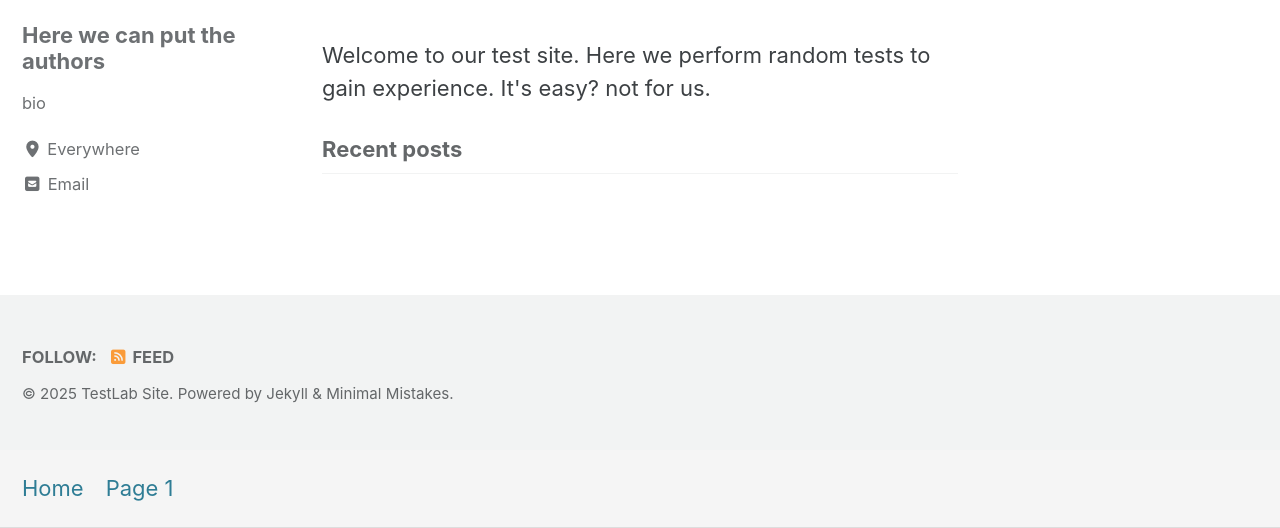
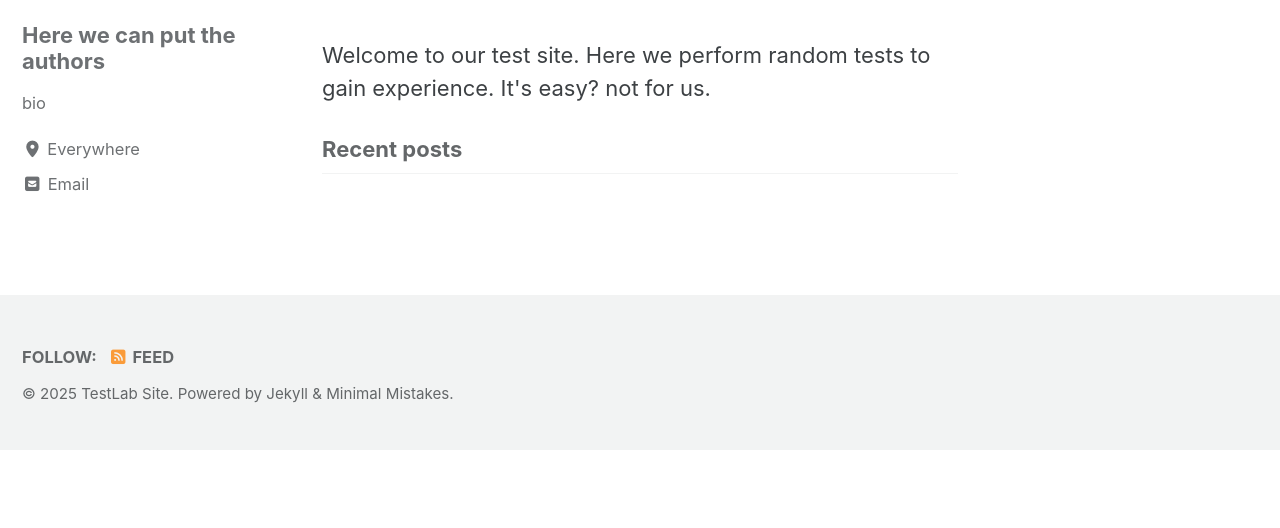
Before and after one commit to GitForTest3141592/TestLab, a Jekyll site: the page built from index.html, in a window 1280 px wide. Shown: the part 549-1077 px from the top of the page. Built offline with Jekyll 4.4.1, drawn with Linux system fonts in a browser that asks for light colours; cached includes are drawn as plain includes; the list of posts is cut into pages by our own code; after the commit the page ends 999 px from its top, so only the background shows below that.

Commit message:
Update default.html

```diff
--- a/_layouts/default.html
+++ b/_layouts/default.html
@@ -42,18 +42,6 @@
       </footer>
     </div>
 
-    <nav style="background: #f5f5f5; padding: 1rem; border-bottom: 1px solid #ddd;">
-       <ul style="display: flex; list-style: none; margin: 0; padding: 0;">
-         <li style="margin-right: 1rem;">
-           <a href="{{ '/' | relative_url }}">Home</a>
-         </li>
-         <li style="margin-right: 1rem;">
-           <a href="{{ '/page-1/' | relative_url }}">Page 1</a>
-         </li>
-         <!-- Add more links here if needed -->
-       </ul>
-    </nav>
-
     {% include scripts.html %}
   </body>
 </html>
```
